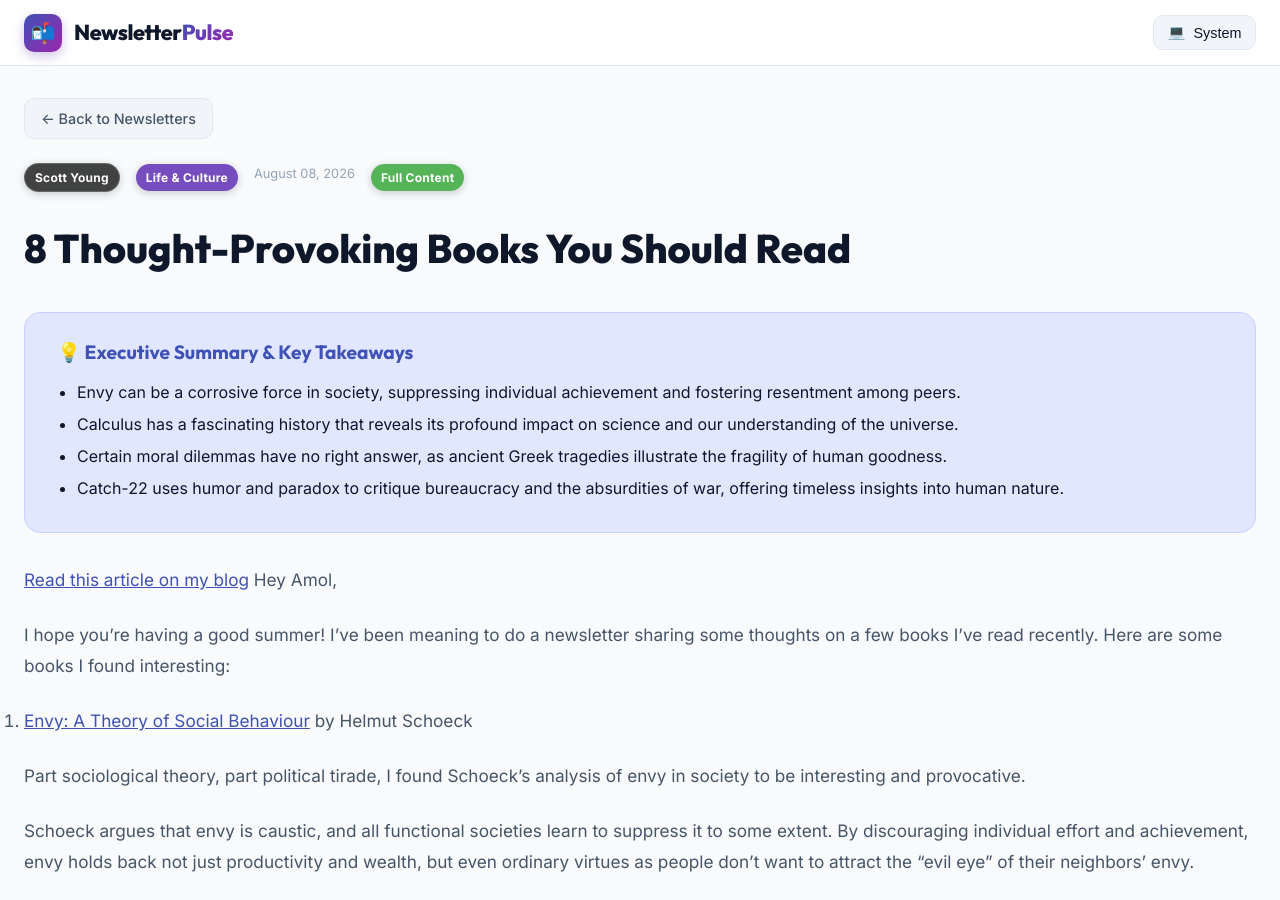
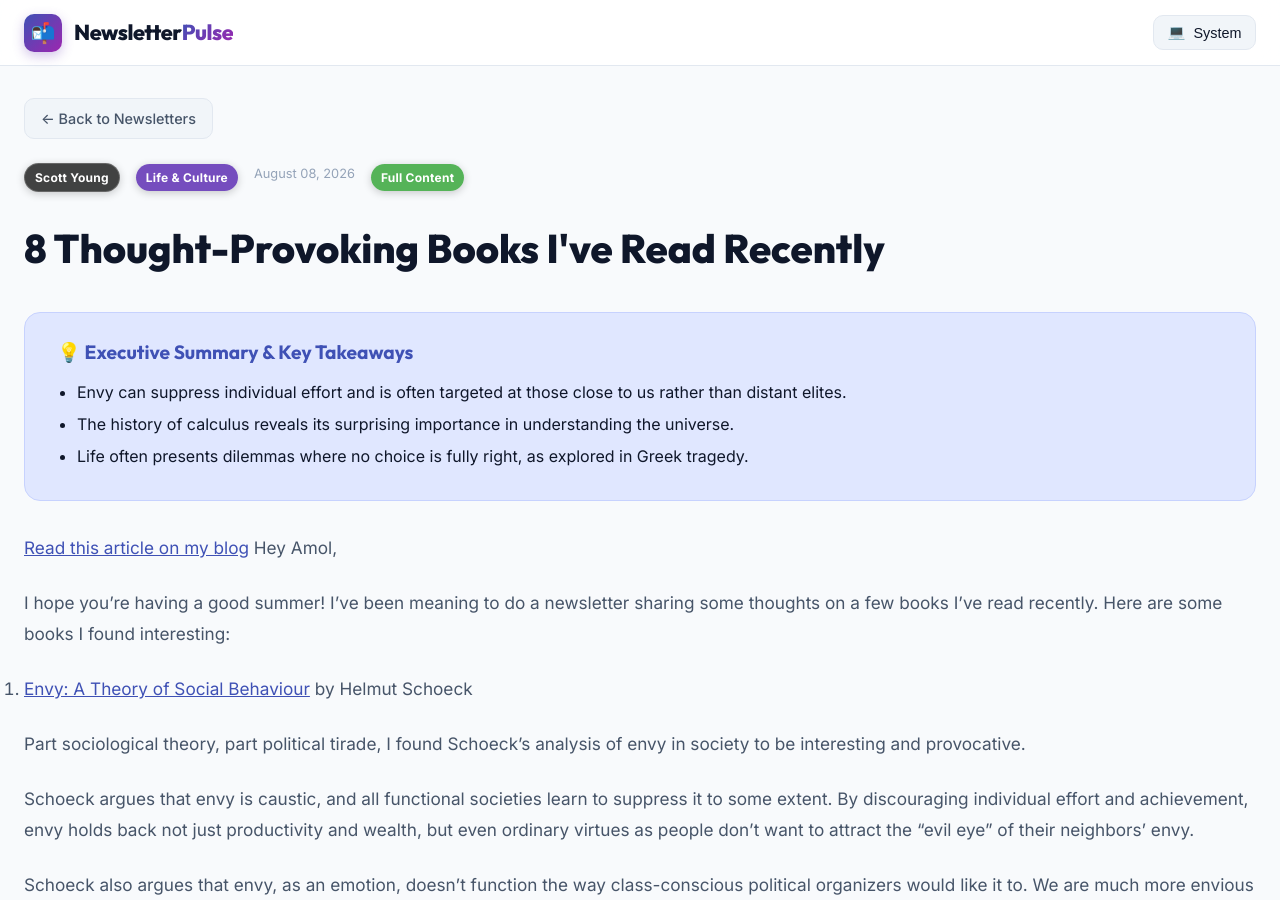
Before and after one commit to vampcoder/daily-newsletters, a Jekyll site: the page built from _posts/2026-08-08-8-thought-provoking-books-ive-read-recently.md, in a window 1280 px wide and 900 px high. Built offline with Jekyll 4.4.1, drawn with Linux system fonts in a browser that asks for light colours.

Commit message:
Update newsletter: 8 Thought-provoking books I've read recently

```diff
--- a/_posts/2026-08-08-8-thought-provoking-books-ive-read-recently.md
+++ b/_posts/2026-08-08-8-thought-provoking-books-ive-read-recently.md
@@ -1,18 +1,17 @@
 ---
 layout: post
-title: "8 Thought-Provoking Books You Should Read"
+title: "8 Thought-Provoking Books I've Read Recently"
 date: 2026-08-08 15:34:27 +0000
 source: "Scott Young"
 category: "Life & Culture"
-excerpt: "In this newsletter, Scott Young shares his recent reading list, offering insightful commentary on eight books that span psychology, mathematics, philosophy, economics, and fiction. From Schoeck's analysis of envy to Heller's satirical classic Catch-22, Young provides thought-provoking perspectives that challenge conventional thinking."
+excerpt: "Scott Young shares his reviews of eight diverse books, from an analysis of envy to a satire on war, offering thought-provoking insights into human behavior, mathematics, literature, and economics."
 theme_gradient: "linear-gradient(135deg, #4caf50 0%, #388e3c 100%)"
 image: "https://www.scotthyoung.com/blog/wp-content/uploads/2026/08/51jzt8cSl3L._SL1400_-667x1024.jpg"
 is_summary: false
 key_takeaways:
-  - "Envy can be a corrosive force in society, suppressing individual achievement and fostering resentment among peers."
-  - "Calculus has a fascinating history that reveals its profound impact on science and our understanding of the universe."
-  - "Certain moral dilemmas have no right answer, as ancient Greek tragedies illustrate the fragility of human goodness."
-  - "Catch-22 uses humor and paradox to critique bureaucracy and the absurdities of war, offering timeless insights into human nature."
+  - "Envy can suppress individual effort and is often targeted at those close to us rather than distant elites."
+  - "The history of calculus reveals its surprising importance in understanding the universe."
+  - "Life often presents dilemmas where no choice is fully right, as explored in Greek tragedy."
 ---
 
 [Read this article on my blog](https://5a3293ec.click.convertkit-mail4.com/wvuq20lkqlughk0ew46t7hned9de3b8h2d57/08hwhgu23e4n4ehlh5/aHR0cHM6Ly93d3cuc2NvdHRoeW91bmcuY29tL2Jsb2cvMjAyNi8wOC8wNi9yZWNlbnQtcmVhZGluZy0zLw==)    Hey Amol,
```
